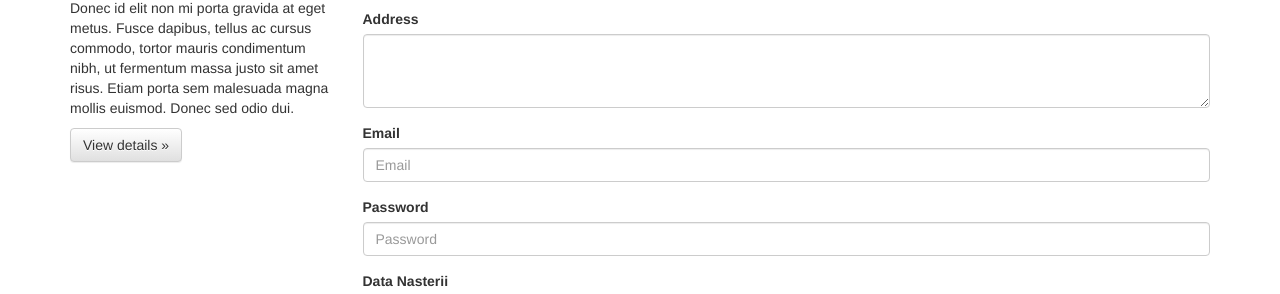
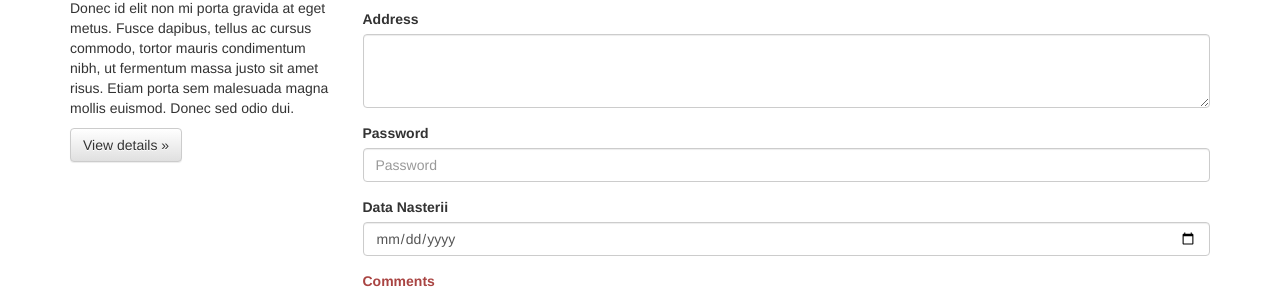
Before and after one commit to AntoninaSandu/First-bootstrap, a plain HTML site: page bootstrap.html in a window 1280 px wide. Shown: the part 486-780 px from the top of the page. Drawn offline with nearby package versions, Linux system fonts and the light colour scheme; a script that the page names is missing.

Commit message:
commit adresa

```diff
--- a/bootstrap.html
+++ b/bootstrap.html
@@ -89,10 +89,7 @@
                         <label for="address">Address</label>
                         <textarea class="form-control" id="address" rows="3"></textarea>
                     </div>
-                    <div class="form-group">
-                        <label for="exampleInputEmail1">Email</label>
-                        <input type="email" class="form-control" id="exampleInputEmail1" placeholder="Email">
-                    </div>
+
                     <div class="form-group">
                         <label for="exampleInputPassword1">Password</label>
                         <input type="password" class="form-control" id="exampleInputPassword1" placeholder="Password">
```
